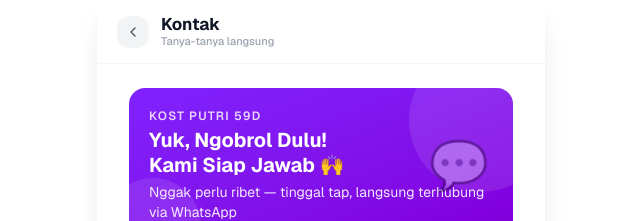
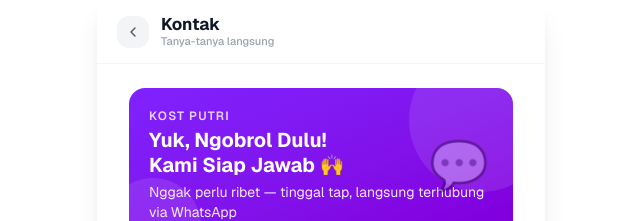
Before and after one commit to adityoarr/kost-59d, a Next.js app: page /contact in a window 1280 px wide. Shown: the top 221 px of the page, without its empty margins (319-959 px from the left). Built offline with nearby package versions, Linux system fonts and the light colour scheme.

Commit message:
edit nama kost

```diff
--- a/src/app/contact/page.tsx
+++ b/src/app/contact/page.tsx
@@ -57,7 +57,7 @@ export default function Contact() {
         <div className="absolute top-1/2 right-6 -translate-y-1/2">
           <span className="text-5xl opacity-30">💬</span>
         </div>
-        <p className="text-xs font-semibold text-purple-200 uppercase tracking-widest mb-1">Kost Putri 59D</p>
+        <p className="text-xs font-semibold text-purple-200 uppercase tracking-widest mb-1">Kost Putri</p>
         <h2 className="text-xl font-bold leading-tight mb-1">
           Yuk, Ngobrol Dulu!<br />Kami Siap Jawab 🙌
         </h2>
--- a/src/app/facility/page.tsx
+++ b/src/app/facility/page.tsx
@@ -56,7 +56,7 @@ export default function Facility() {
       <div className="relative rounded-2xl overflow-hidden bg-linear-to-br from-indigo-600 to-violet-600 p-5 text-white">
         <div className="absolute top-0 right-0 w-32 h-32 bg-white/10 rounded-full -translate-y-8 translate-x-8" />
         <div className="absolute bottom-0 left-0 w-20 h-20 bg-white/10 rounded-full translate-y-6 -translate-x-4" />
-        <p className="text-xs font-semibold text-indigo-200 uppercase tracking-widest mb-1">Kost Putri 59D</p>
+        <p className="text-xs font-semibold text-indigo-200 uppercase tracking-widest mb-1">Kost Putri</p>
         <h2 className="text-xl font-bold leading-tight mb-1">Fasilitas Lengkap,<br/>Hidup Makin Nyaman 🏠</h2>
         <p className="text-sm text-indigo-100">Semua yang kamu butuhkan udah ada di sini</p>
       </div>
--- a/src/app/layout.tsx
+++ b/src/app/layout.tsx
@@ -14,8 +14,8 @@ const geistMono = Geist_Mono({
 });
 
 export const metadata: Metadata = {
-  title: "Kost Putri 59D - Ibu Dina Nurmala Sari",
-  description: "Kost Putri 59D - Ibu Dina Nurmala Sari di Jl. Sumbersari IV / 59D Kota Malang, Jawa Timur",
+  title: "Kost Putri - Ibu Dina Nurmala Sari",
+  description: "Kost Putri - Ibu Dina Nurmala Sari di Jl. Sumbersari IV / 59D Kota Malang, Jawa Timur",
 };
 
 export default function RootLayout({
--- a/src/app/page.tsx
+++ b/src/app/page.tsx
@@ -3,7 +3,7 @@ import { MessageCircle, MapPin, GraduationCap, Coffee, ShieldCheck, Star, Wifi,
 
 export default function Home() {
   const whatsappNumber = "6285755125790";
-  const message = encodeURIComponent("Halo Ibu, saya ingin tanya ketersediaan kamar di Kost Putri 59D.");
+  const message = encodeURIComponent("Halo Ibu, saya ingin tanya ketersediaan kamar di Kost Putri.");
 
   const lat = -7.955162704760403;
   const lon = 112.6091644792323;
@@ -451,7 +451,7 @@ export default function Home() {
       <section className="hero">
         <Image
           src="https://images.unsplash.com/photo-1522708323590-d24dbb6b0267?auto=format&fit=crop&q=80&w=1200"
-          alt="Kost Putri 59D Interior"
+          alt="Kost Putri Interior"
           fill
           sizes="100vw"
           priority
@@ -470,7 +470,7 @@ export default function Home() {
         <div className="title-block">
           <p className="title-eyebrow">✦ Ladies Housing ✦</p>
           <h1 className="title-main">
-            Kost Putri <em>59D</em>
+            Kost Putri
           </h1>
           <p className="title-sub">Est. 2002 · Malang, Jawa Timur</p>
           <div className="stars">
@@ -514,7 +514,7 @@ export default function Home() {
               src={embedUrl}
               allowFullScreen
               loading="lazy"
-              title="Lokasi Kost Putri 59D"
+              title="Lokasi Kost Putri"
             />
           </div>
 
@@ -600,7 +600,7 @@ export default function Home() {
               ⭐ Lebih dari 24 Tahun Pengalaman
             </div>
             <p className="about-text">
-              Kost Putri 59D bukan sekadar tempat tidur — ini adalah <strong>rumah kedua kamu</strong> selama merantau di Malang.
+              Kost Putri bukan sekadar tempat tidur — ini adalah <strong>rumah kedua kamu</strong> selama merantau di Malang.
               Kami paham banget kebutuhan anak kost, karena <strong>Ibu Kost sendiri pernah ngerasain jadi anak kost</strong> di masa mudanya.
               Pengalaman itu yang bikin beliau tahu persis apa yang bikin kost itu nyaman, aman, dan bikin betah.
             </p>
@@ -619,7 +619,7 @@ export default function Home() {
             </div> */}
 
             <p className="about-owner">
-              &quot;Saya ingin setiap penghuni merasa aman dan nyaman, seperti di rumah sendiri.&quot; — Ibu Dina N.S. - Kost Putri 59D
+              &quot;Saya ingin setiap penghuni merasa aman dan nyaman, seperti di rumah sendiri.&quot; — Ibu Dina N.S. - Kost Putri
             </p>
           </div>
         </section>
--- a/src/components/Footer.tsx
+++ b/src/components/Footer.tsx
@@ -22,7 +22,7 @@ const Footer = () => {
       >
         © 2026{" "}
         <span itemProp="copyrightHolder" style={{ color: "rgba(0,0,0,0.55)", fontWeight: 600 }}>
-          Kost Putri 59D
+          Kost Putri
         </span>
         {" "}·{" "}by{" "}
         <a
```
Also changed, not shown: 1 other file (tests, documents, lock files or other folders).
